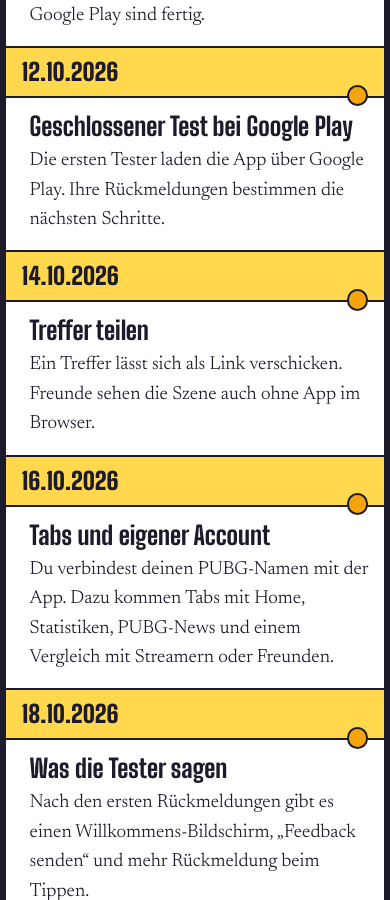
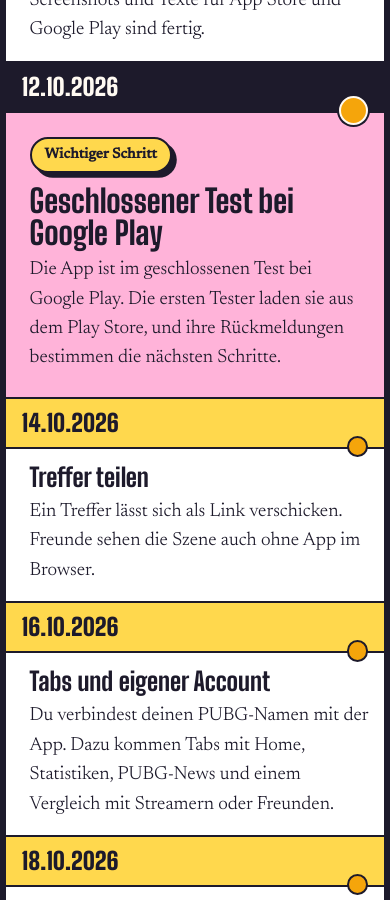
Before and after one commit to FloErwerth/FloErwerth.github.io, a Jekyll site: the page built from pubg-stream-report/index.md, in a window 390 px wide and 900 px high, scrolled down 5858 px. Built offline with Jekyll 4.4.1, drawn with Linux system fonts in a browser that asks for light colours; some of the changed text lies outside the part shown.

Commit message:
Highlight the steps into a store on an app's timeline
The closed test at Google Play and the submission to Apple are the steps
that matter most for PUBG Stream Report, and they read like any other row.
A milestone with `key: true` now gets an ink date, a pink row, a larger
title, and a "Wichtiger Schritt" label. The 22.10. entry now says the app
went to Apple, which is what happened that day.

Co-Authored-By: Claude Opus 5.5 <noreply@anthropic.com>

```diff
--- a/_layouts/app.html
+++ b/_layouts/app.html
@@ -91,9 +91,12 @@ layout: site
     </div>
     <ol class="timeline-list">
       {%- for m in app.milestones %}
-      <li class="cells timeline-step">
+      <li class="cells timeline-step{% if m.key %} is-key{% endif %}">
         <time class="cell timeline-date" datetime="{{ m.date | date: '%Y-%m-%d' }}">{{ m.date | date: "%-d.%-m.%Y" }}</time>
         <div class="cell timeline-body">
+          {%- if m.key %}
+          <p class="timeline-key">Wichtiger Schritt</p>
+          {%- endif %}
           <h3 class="timeline-title">{{ m.title }}</h3>
           <p>{{ m.text }}</p>
         </div>
--- a/_layouts/site.html
+++ b/_layouts/site.html
@@ -37,7 +38,7 @@
       <a class="cell" href="{{ '/impressum/' | relative_url }}">Impressum</a>
       <a class="cell" href="{{ '/datenschutz/' | relative_url }}">Datenschutz</a>
       <a class="cell" href="{{ '/feed.xml' | relative_url }}">Feed abonnieren</a>
-      <p class="cell colophon-note">Gemacht von {{ site.author }}</p>
+      <p class="cell colophon-note">Gemacht von <a href="{{ '/ueber-mich/' | relative_url }}">{{ site.author }}</a></p>
     </footer>
     {%- if page.toy %}
     <script src="{{ '/assets/ring.js' | relative_url }}" defer></script>
--- a/assets/site.css
+++ b/assets/site.css
@@ -193,8 +193,9 @@ dd {
 
 .masthead-nav {
   display: flex;
+  flex-wrap: wrap;
   align-items: center;
-  gap: 1.5rem;
+  gap: 0.25rem 1.5rem;
 }
 
 .masthead-note {
@@ -1265,6 +1266,43 @@ dd {
   text-decoration-thickness: 2px;
 }
 
+/* A step into a store: the date turns ink, the step pink, the dot grows. */
+
+.is-key .timeline-date {
+  --sheet: var(--ink);
+  color: var(--cream);
+}
+
+.is-key .timeline-date::after {
+  width: 1.6rem;
+  height: 1.6rem;
+  right: -0.9rem;
+  border-color: var(--cream);
+  box-shadow: 0 0 0 2px var(--ink);
+}
+
+.is-key .timeline-body {
+  --sheet: var(--pink);
+  padding-top: calc(var(--pad) * 1.5);
+  padding-bottom: calc(var(--pad) * 1.5);
+}
+
+.is-key .timeline-title {
+  font-size: clamp(2rem, 4vw, 3.25rem);
+}
+
+.timeline-key {
+  align-self: flex-start;
+  margin: 0 0 0.35rem;
+  padding: 0.3rem 0.8rem;
+  border: 2px solid var(--ink);
+  border-radius: 999px;
+  background: var(--butter);
+  box-shadow: var(--shadow);
+  font-size: 0.9rem;
+  font-weight: 700;
+}
+
 @media (max-width: 40rem) {
   .timeline-step {
     grid-template-columns: 1fr;
@@ -1280,6 +1318,11 @@ dd {
     top: auto;
     right: var(--pad);
     bottom: -0.65rem;
+  }
+
+  .is-key .timeline-date::after {
+    right: var(--pad);
+    bottom: -0.9rem;
   }
 }
 
@@ -1372,3 +1415,48 @@ dd {
 .doc p + p {
   margin-top: 1rem;
 }
+
+/*
+  About page: the app page with a photo where the icon would be. The tools
+  stand in cells on lilac, and the address to write to closes on orange.
+*/
+
+.portrait {
+  display: block;
+  width: clamp(9rem, 18vw, 13rem);
+  height: auto;
+  aspect-ratio: 4 / 5;
+  object-fit: cover;
+  border-radius: 1.75rem;
+  outline: 2px solid var(--ink);
+  box-shadow: var(--shadow);
+}
+
+.skills {
+  --sheet: var(--lilac);
+  grid-template-columns: repeat(3, 1fr);
+}
+
+.skill dt {
+  font-family: var(--small);
+  font-size: 0.8125rem;
+}
+
+.skill dd {
+  margin-top: 0.5rem;
+  max-width: 24rem;
+}
+
+.about-contact {
+  --sheet: var(--orange);
+}
+
+.about-contact a {
+  overflow-wrap: anywhere;
+}
+
+@media (max-width: 52rem) {
+  .skills {
+    grid-template-columns: 1fr;
+  }
+}
```
Also changed, not shown: other parts of _layouts/site.html (+1 -0 lines), _data/apps.yml (+11 -5 lines), ueber-mich/index.html (added, +93 -0 lines), README.md, assets/florian.webp (added).
